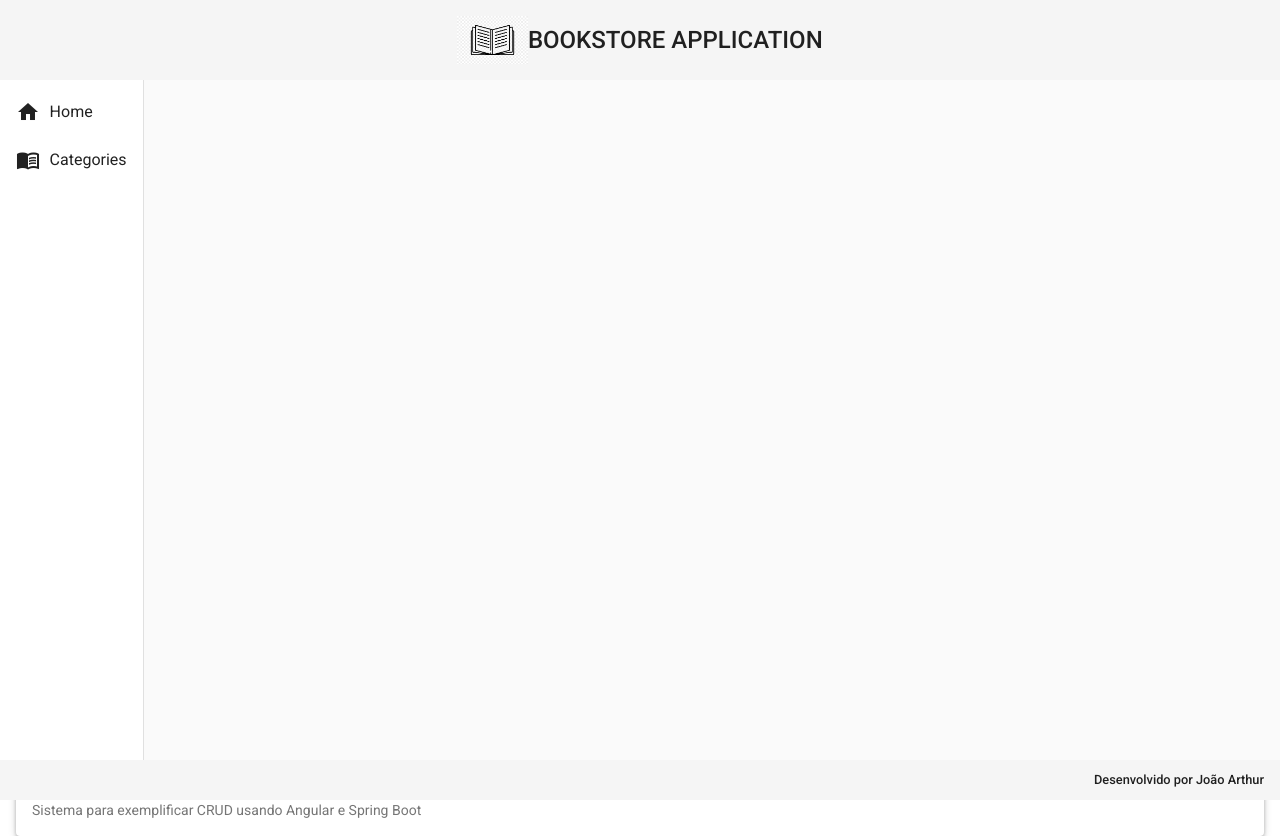
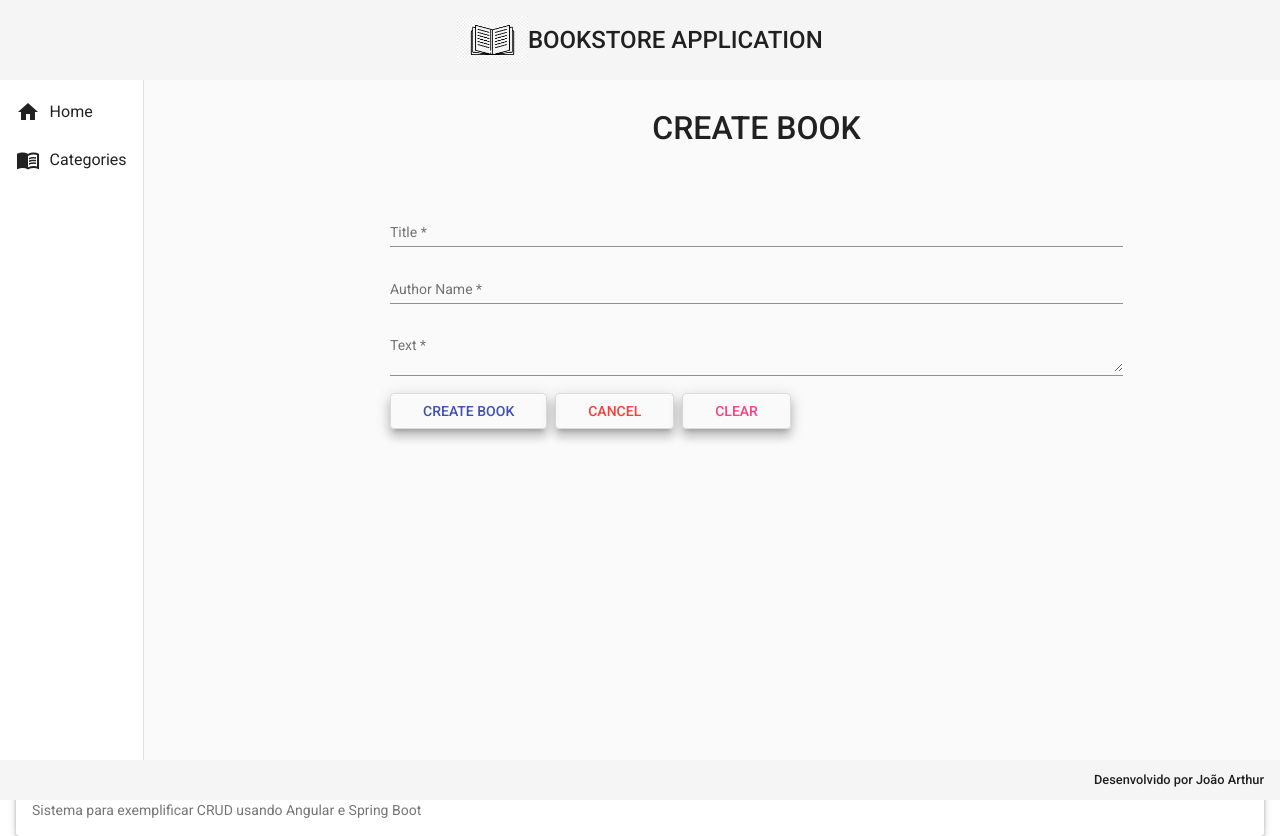
Before and after one commit to joaoarthurcl/bookstore-front, an Angular app: page /categories/1/books/create in a window 1280 px wide. Before the commit this address led to /. Built offline with nearby package versions, Linux system fonts and the light colour scheme.

Commit message:
layout create book

```diff
--- a/src/app/app-routing.module.ts
+++ b/src/app/app-routing.module.ts
@@ -1,3 +1,4 @@
+import { BookCreateComponent } from './components/views/books/book-create/book-create.component';
 import { BookReadAllComponent } from './components/views/books/book-read-all/book-read-all.component';
 import { CategoryDeleteComponent } from './components/views/categories/category-delete/category-delete.component';
 import { CategoryReadComponent } from './components/views/categories/category-read/category-read.component';
@@ -32,6 +33,10 @@ const routes: Routes = [
     path: 'categories/:id_cat/books',
     component: BookReadAllComponent
   },
+  {
+    path: 'categories/:id_cat/books/create',
+    component: BookCreateComponent
+  },
 ];
 
 @NgModule({
--- a/src/app/app.module.ts
+++ b/src/app/app.module.ts
@@ -26,6 +26,7 @@ import { MatSnackBarModule } from '@angular/material/snack-bar';
 import { CategoryDeleteComponent } from './components/views/categories/category-delete/category-delete.component';
 import { CategoryUpdateComponent } from './components/views/categories/category-update/category-update.component';
 import { BookReadAllComponent } from './components/views/books/book-read-all/book-read-all.component';
+import { BookCreateComponent } from './components/views/books/book-create/book-create.component';
 @NgModule({
   declarations: [
     AppComponent,
@@ -38,6 +39,7 @@ import { BookReadAllComponent } from './components/views/books/book-read-all/boo
     CategoryDeleteComponent,
     CategoryUpdateComponent,
     BookReadAllComponent,
+    BookCreateComponent,
   ],
   imports: [
     BrowserModule,
--- /dev/null
+++ b/src/app/components/views/books/book-create/book-create.component.css
@@ -0,0 +1,28 @@
+form {
+    text-align: center;
+    width: 70%;
+    margin: 2rem auto 0 auto;
+}
+
+h1 {
+    font-size: 2rem;
+    font-weight: 500;
+    margin-bottom: 4rem;
+}
+
+input,
+textarea,
+.form {
+    width: 100%;
+}
+
+.buttons {
+    width: 100%;
+    text-align: start;
+}
+
+button {
+    margin-right: .5rem;
+    padding-right: 2rem;
+    padding-left: 2rem;
+}
--- /dev/null
+++ b/src/app/components/views/books/book-create/book-create.component.html
@@ -0,0 +1,28 @@
+<form>
+    <h1>CREATE BOOK</h1>
+
+    <mat-form-field class="form">
+        <mat-label>Title</mat-label>
+        <input required matInput type="text" name="title" placeholder="title" [(ngModel)]="this.book.title"
+            maxlength="100">
+    </mat-form-field>
+    <mat-form-field class="form">
+        <mat-label>Author Name</mat-label>
+        <input required matInput type="text" name="author_name" placeholder="author name"
+            [(ngModel)]="this.book.author_name" maxlength="100">
+    </mat-form-field>
+    <mat-form-field class="form">
+        <mat-label>Text</mat-label>
+        <textarea required matInput type="text" name="text" placeholder="EX: Lorem Ipsum" [(ngModel)]="this.book.text"
+            maxlength="2000000"></textarea>
+    </mat-form-field>
+
+    <div class="buttons">
+        <button class="mat-elevation-z8" mat-stroked-button color="primary" (click)="this.create()">CREATE
+            BOOK</button>
+        <button class="mat-elevation-z8" mat-stroked-button color="warn">CANCEL</button>
+        <button class="mat-elevation-z8" mat-stroked-button color="accent" type="reset">CLEAR</button>
+    </div>
+
+
+</form>
--- /dev/null
+++ b/src/app/components/views/books/book-create/book-create.component.ts
@@ -0,0 +1,34 @@
+import { ActivatedRoute, Router } from '@angular/router';
+import { BookService } from './../book.service';
+import { Component, OnInit } from '@angular/core';
+import { Book } from '../book-model';
+
+@Component({
+  selector: 'app-book-create',
+  templateUrl: './book-create.component.html',
+  styleUrls: ['./book-create.component.css']
+})
+export class BookCreateComponent implements OnInit {
+
+  id_cat!: String;
+  book = {} as Book;
+  constructor(private service: BookService, private route: ActivatedRoute, private router: Router) { }
+
+  ngOnInit(): void {
+    this.id_cat = this.route.snapshot.paramMap.get('id_cat')!;
+
+  }
+
+  findById(): void {
+    this.service.findById(this.book.id!).subscribe((response) => {
+      this.book.id = response.id;
+    })
+  }
+
+  create(): void {
+    this.service.create(this.id_cat, this.book).subscribe((response) => {
+      this.book = response;
+    })
+  }
+
+}
--- a/src/app/components/views/books/book-read-all/book-read-all.component.html
+++ b/src/app/components/views/books/book-read-all/book-read-all.component.html
@@ -3,7 +3,7 @@
         <h1>BOOKS</h1>
     </div>
 
-    <button class="mat-elevation-z8" mat-stroked-button color="primary">NEW
+    <button (click)="this.goToCreateBook()" class="mat-elevation-z8" mat-stroked-button color="primary">NEW
         BOOK</button>
     <div class="mat-elevation-z8 content-table">
         <table class="table" mat-table [dataSource]="this.books">
--- a/src/app/components/views/books/book-read-all/book-read-all.component.ts
+++ b/src/app/components/views/books/book-read-all/book-read-all.component.ts
@@ -1,4 +1,4 @@
-import { ActivatedRoute } from '@angular/router';
+import { ActivatedRoute, Router } from '@angular/router';
 import { BookService } from './../book.service';
 import { Book } from './../book-model';
 import { Component, OnInit } from '@angular/core';
@@ -15,7 +15,7 @@ export class BookReadAllComponent implements OnInit {
   displayedColumns: string[] = ['id', 'title', 'books', 'actions'];
   id_cat!: String;
 
-  constructor(private service: BookService, private route: ActivatedRoute) { }
+  constructor(private service: BookService, private route: ActivatedRoute, private router: Router) { }
 
   ngOnInit(): void {
     this.id_cat = this?.route?.snapshot?.paramMap?.get('id_cat')!;
@@ -25,7 +25,10 @@ export class BookReadAllComponent implements OnInit {
   findAll(): void {
     this.service.findAllByCategory(this.id_cat).subscribe((response) => {
       this.books = response
-      console.log(this.books)
     })
   }
+
+  goToCreateBook(): void {
+    this.router.navigate([`categories/${this.id_cat}/books/create`])
+  }
 }
--- a/src/app/components/views/books/book.service.ts
+++ b/src/app/components/views/books/book.service.ts
@@ -17,5 +17,15 @@ export class BookService {
     return this.http.get<Book[]>(url);
   }
 
+  findById(id: String): Observable<Book> {
+    const url = `${this.baseUrl}books/${id}`
+    return this.http.get<Book>(url);
+  }
+
+  create(id_cat: String, book: Book) {
+    const url = `${this.baseUrl}books?category=${id_cat}/books/create`
+    return this.http.post<Book>(url, book);
+  }
+
 
 }
```
